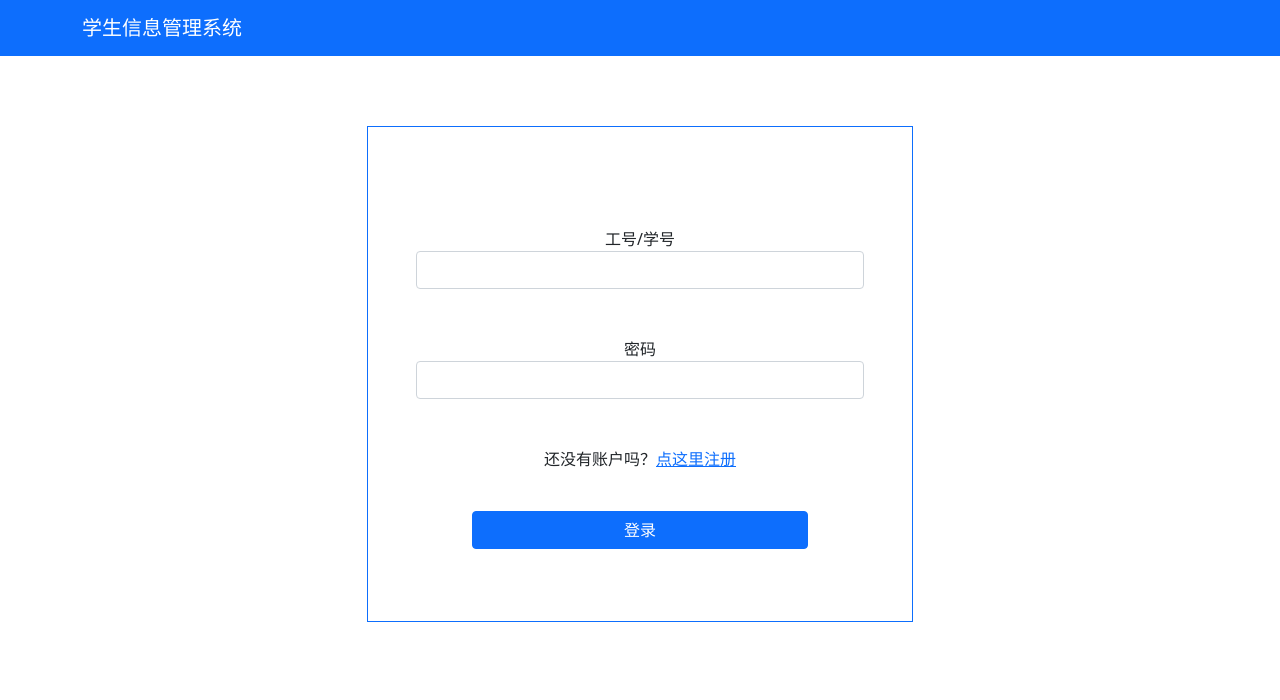
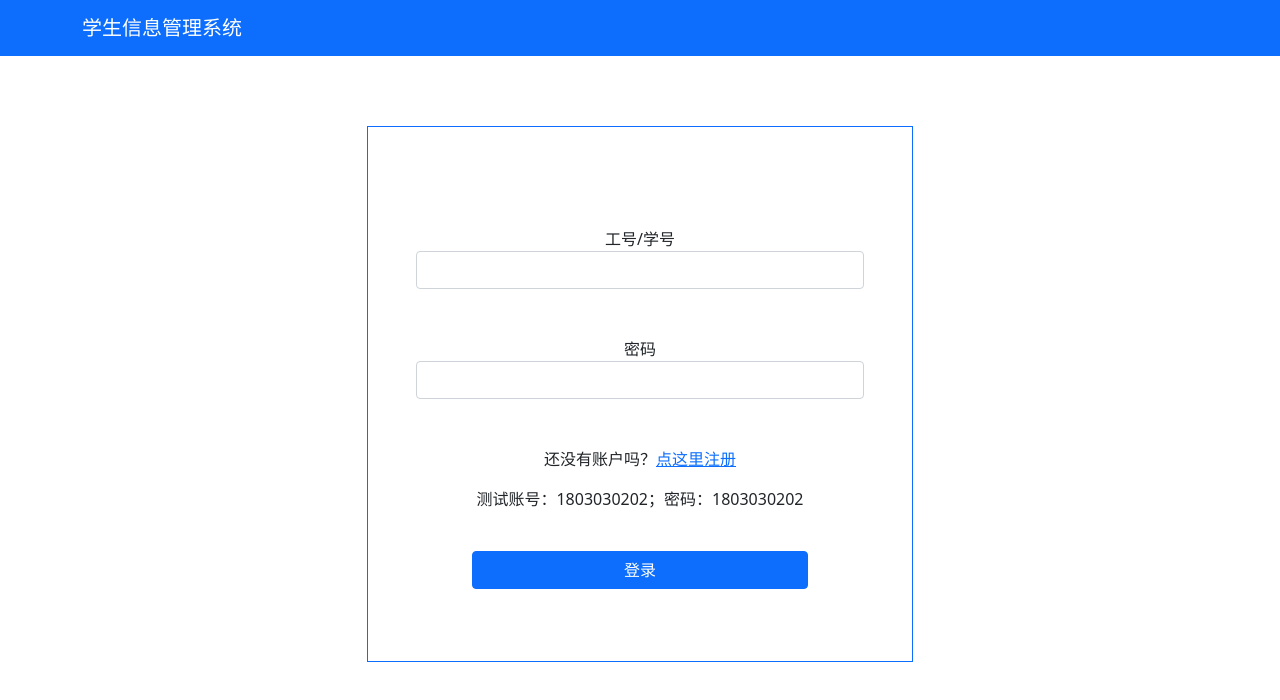
Before and after one commit to rbew/vue-mevn, a Vue app: page / in a window 1280 px wide. Shown: the top 700 px of the page. Built offline with nearby package versions, Linux system fonts and the light colour scheme.

Commit message:
Update LoginComponent.vue

```diff
--- a/src/components/LoginComponent.vue
+++ b/src/components/LoginComponent.vue
@@ -48,6 +48,9 @@
                             >
                         </p>
 
+                        <p>
+测试账号：1803030202；密码：1803030202
+                        </p>
                         <!-- Sign in button -->
                         <center>
                             <button
```
